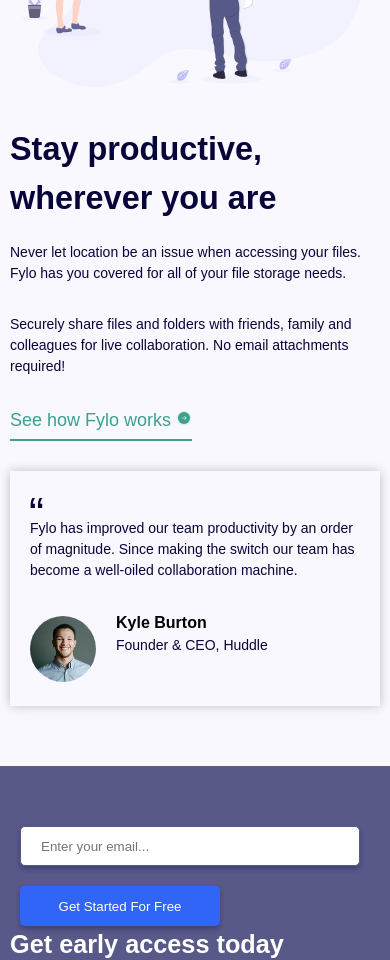
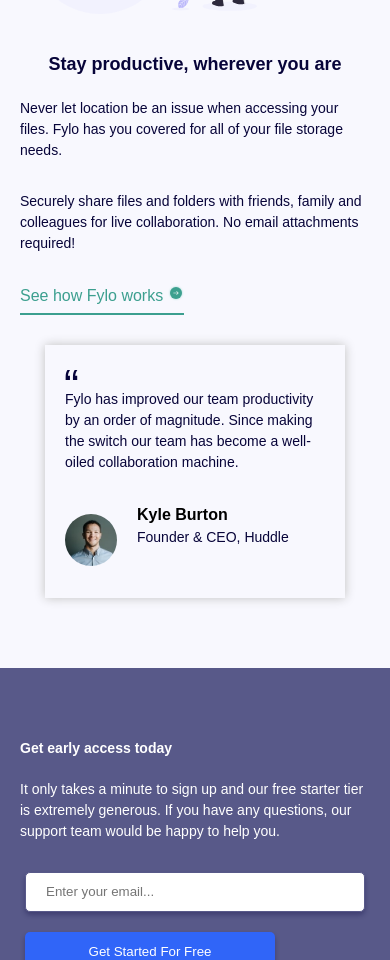
Before and after one commit to PrettySoft1/frontend-projects, a plain HTML site: page index.html in a window 390 px wide. Shown: the part 1040-2000 px from the top of the page. Drawn offline with Linux system fonts and the light colour scheme.

Commit message:
Add files via upload

```diff
--- a/style.css
+++ b/style.css
@@ -192,19 +192,36 @@ nav a:hover {
 
 
 @media (max-width: 1023px) {
+    body {
+        font-size: 16px;
+    }
+    .title {
+        font-size: 12px;
+    }
     header {
-        padding: 10px;
+        padding: 20px;
+    }
+    .second .title {
+        text-align: center;
+    }
+    header img {
+        width: 60%;
+    }
+    .second {
+        background: url("images/bg-curve-mobile.svg") no-repeat scroll center;
+        background-size: cover;
     }
     nav a {
         margin-right: 2px;
     }
     .parag {
         width: auto;
+        text-align: left;
     }
     .content {
         width: 100%;
         flex-direction: column-reverse;
-        padding: 10px;
+        padding: 20px;
     }
     .main {
         text-align: center;
@@ -213,9 +230,21 @@ nav a:hover {
         margin-bottom: 30px;
     }
     .founder {
-        width: auto;
+        width: 300px;
+        margin: auto;
     }
     .get .text-style {
         width: 340px;
     }
+    .email-input .text-style {
+        margin-bottom: 20px;
+        margin-right: 0;
+    }
+    .email-input .btn-style {
+        width: 250px;
+        margin:0;
+    }
+    .get .content {
+        flex-direction: column;
+    }
 }
```
